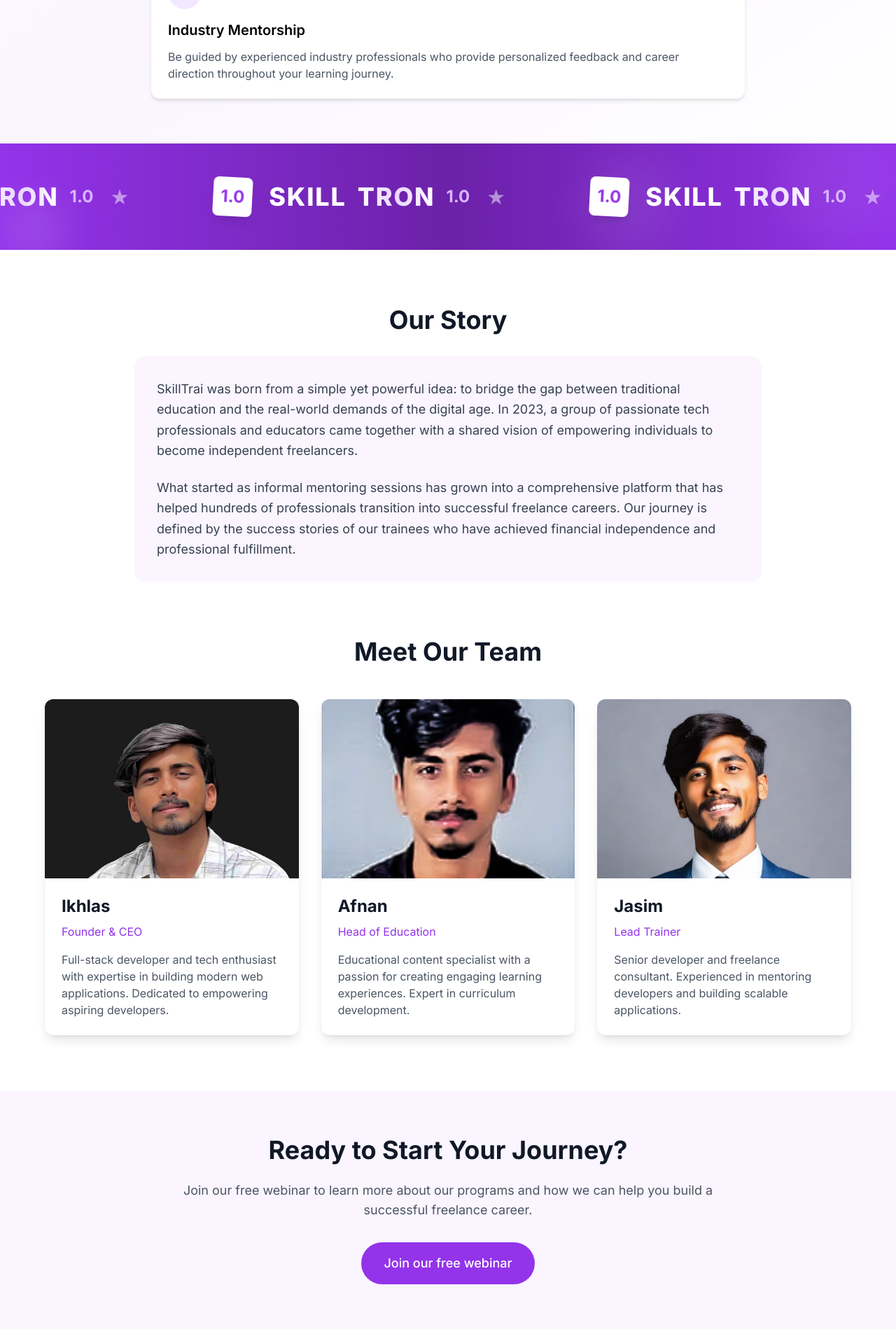
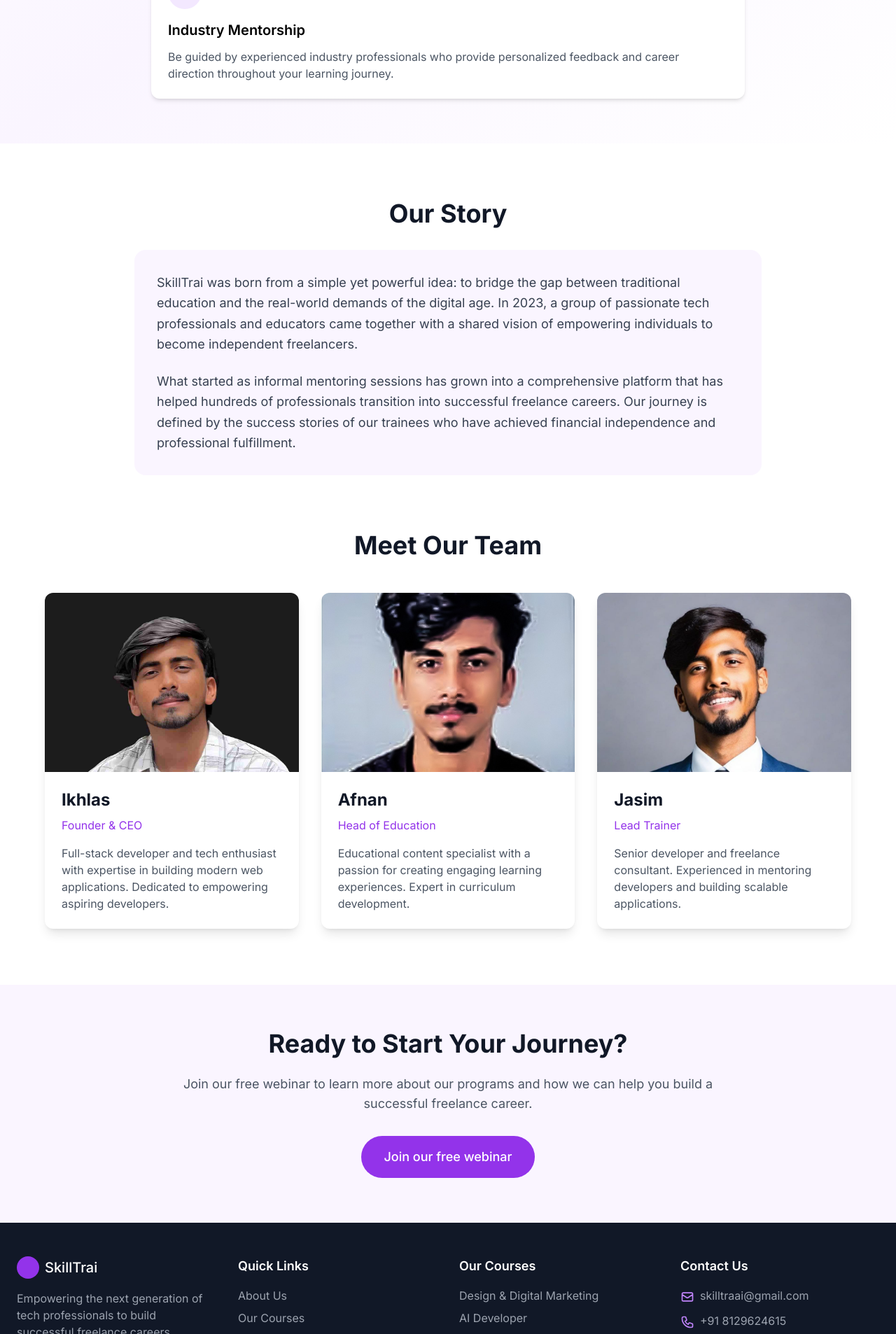
Before and after one commit to ikhlasx/skilltrai, a Django app: template frontend/templates/index.html in a window 1280 px wide. Shown: the part 2212-4118 px from the top of the page at 70% size. Before the commit the page ends 4047 px from the top, so only its background shows below. Run offline with Django 3.2, Linux system fonts and the light colour scheme; the template is opened without the code that fills it, so the values that code supplies are empty; some libraries are stand-ins or nearby versions.

Commit message:
indexs tail  issues

```diff
--- a/frontend/templates/index.html
+++ b/frontend/templates/index.html
@@ -110,10 +110,8 @@
                 <div className="min-h-screen bg-gradient-to-br from-white via-purple-50 to-white flex items-center">
                     <div className="container mx-auto px-6 pt-20">
                         <div className="max-w-4xl mx-auto text-center">
-                            <div className="inline-flex items-center bg-purple-100 rounded-full px-4 py-2 mb-8">
-                                <span className="text-xs font-medium text-purple-600 mr-2">NEW</span>
-                                <span className="text-sm text-gray-600">Skilltron 1.0!</span>
-                            </div>
+                            <SimpleSkilltronBanner />
+                            <div className="my-8"></div>
                             <h1 className="text-5xl md:text-7xl font-bold text-gray-900 mb-6">
                                 Be Independent<br />
                                 <span className="bg-gradient-to-r from-purple-600 to-purple-800 text-transparent bg-clip-text">
@@ -248,62 +246,21 @@
                 </div>
             );
 
-            const GradientBanner = () => {
+            const SimpleSkilltronBanner = () => {
                 return (
-                    <div className="relative overflow-hidden bg-gradient-to-r from-purple-600 via-purple-800 to-purple-600 py-12">
-                        {/* Background Shapes */}
-                        <div className="absolute inset-0 overflow-hidden">
-                            <div className="absolute top-1/2 left-0 w-24 h-24 bg-white/10 rounded-full transform -translate-y-1/2 blur-xl animate-float"></div>
-                            <div className="absolute top-1/4 right-1/4 w-32 h-32 bg-purple-300/10 rounded-full blur-xl animate-float-delayed"></div>
-                            <div className="absolute bottom-0 right-0 w-40 h-40 bg-white/5 rounded-full blur-xl animate-float-slow"></div>
-                        </div>
-
-                        {/* Main Content Track */}
-                        <div className="flex animate-marquee whitespace-nowrap">
-                            {[...Array(4)].map((_, index) => (
-                                <div key={index} className="flex items-center mx-12">
-                                    {/* Logo/Icon */}
-                                    <div className="w-14 h-14 bg-white rounded-lg flex items-center justify-center shadow-lg transform rotate-3">
-                                        <span className="text-purple-600 text-2xl font-bold">1.0</span>
-                                    </div>
-
-                                    {/* Text Group */}
-                                    <div className="ml-4 flex items-center">
-                                        <span className="text-4xl font-extrabold text-white mx-2 tracking-wider">
-                                            SKILL
-                                        </span>
-                                        <span className="text-4xl font-extrabold bg-clip-text text-transparent bg-gradient-to-r from-white via-purple-200 to-white mx-2 tracking-wider">
-                                            TRON
-                                        </span>
-                                        <span className="text-2xl font-bold text-purple-300 ml-2">1.0</span>
-                                        <span className="text-3xl text-white/50 mx-6">★</span>
-                                    </div>
+                    <div className="bg-purple-600 py-4 overflow-hidden">
+                        <div className="container mx-auto flex items-center justify-center gap-6">
+                            <div className="flex items-center">
+                                <div className="w-8 h-8 bg-white rounded-lg flex items-center justify-center">
+                                    <span className="text-purple-600 text-sm font-bold">1.0</span>
                                 </div>
-                            ))}
-                        </div>
-
-                        {/* Duplicate Track for Seamless Loop */}
-                        <div className="absolute top-0 flex animate-marquee2 whitespace-nowrap">
-                            {[...Array(4)].map((_, index) => (
-                                <div key={index} className="flex items-center mx-12">
-                                    {/* Logo/Icon */}
-                                    <div className="w-14 h-14 bg-white rounded-lg flex items-center justify-center shadow-lg transform rotate-3">
-                                        <span className="text-purple-600 text-2xl font-bold">1.0</span>
-                                    </div>
-
-                                    {/* Text Group */}
-                                    <div className="ml-4 flex items-center">
-                                        <span className="text-4xl font-extrabold text-white mx-2 tracking-wider">
-                                            SKILL
-                                        </span>
-                                        <span className="text-4xl font-extrabold bg-clip-text text-transparent bg-gradient-to-r from-white via-purple-200 to-white mx-2 tracking-wider">
-                                            TRON
-                                        </span>
-                                        <span className="text-2xl font-bold text-purple-300 ml-2">1.0</span>
-                                        <span className="text-3xl text-white/50 mx-6">★</span>
-                                    </div>
+                                <div className="ml-2 flex items-center">
+                                    <span className="text-xl font-bold text-white">SKILL</span>
+                                    <span className="text-xl font-bold text-white/90">TRON</span>
+                                    <span className="text-sm font-bold text-purple-300 ml-1">1.0</span>
                                 </div>
-                            ))}
+                            </div>
+                            <span className="text-sm text-white font-medium px-4 py-1 bg-purple-700 rounded-full">Coming Soon</span>
                         </div>
                     </div>
                 );
@@ -390,15 +347,102 @@
                 </div>
             );
 
+            const Footer = () => (
+                <footer className="bg-gray-900 text-white py-12">
+                    <div className="container mx-auto px-6">
+                        <div className="grid grid-cols-1 md:grid-cols-4 gap-8">
+                            {/* Company Info */}
+                            <div>
+                                <div className="flex items-center space-x-2 mb-4">
+                                    <div className="w-8 h-8 bg-purple-600 rounded-full"></div>
+                                    <span className="text-white text-xl font-medium">SkillTrai</span>
+                                </div>
+                                <p className="text-gray-400 mb-4">
+                                    Empowering the next generation of tech professionals to build successful freelance careers.
+                                </p>
+                                <div className="flex space-x-4">
+                                    <a href="https://www.instagram.com/skilltrai" className="text-gray-400 hover:text-white">
+                                        <svg className="w-5 h-5" fill="currentColor" viewBox="0 0 24 24" xmlns="http://www.w3.org/2000/svg">
+                                            <path d="M12 2.163c3.204 0 3.584.012 4.85.07 3.252.148 4.771 1.691 4.919 4.919.058 1.265.069 1.645.069 4.849 0 3.205-.012 3.584-.069 4.849-.149 3.225-1.664 4.771-4.919 4.919-1.266.058-1.644.07-4.85.07-3.204 0-3.584-.012-4.849-.07-3.26-.149-4.771-1.699-4.919-4.92-.058-1.265-.07-1.644-.07-4.849 0-3.204.013-3.583.07-4.849.149-3.227 1.664-4.771 4.919-4.919 1.266-.057 1.645-.069 4.849-.069zm0-2.163c-3.259 0-3.667.014-4.947.072-4.358.2-6.78 2.618-6.98 6.98-.059 1.281-.073 1.689-.073 4.948 0 3.259.014 3.668.072 4.948.2 4.358 2.618 6.78 6.98 6.98 1.281.058 1.689.072 4.948.072 3.259 0 3.668-.014 4.948-.072 4.354-.2 6.782-2.618 6.979-6.98.059-1.28.073-1.689.073-4.948 0-3.259-.014-3.667-.072-4.947-.196-4.354-2.617-6.78-6.979-6.98-1.281-.059-1.69-.073-4.949-.073zm0 5.838c-3.403 0-6.162 2.759-6.162 6.162s2.759 6.163 6.162 6.163 6.162-2.759 6.162-6.163c0-3.403-2.759-6.162-6.162-6.162zm0 10.162c-2.209 0-4-1.79-4-4 0-2.209 1.791-4 4-4s4 1.791 4 4c0 2.21-1.791 4-4 4zm6.406-11.845c-.796 0-1.441.645-1.441 1.44s.645 1.44 1.441 1.44c.795 0 1.439-.645 1.439-1.44s-.644-1.44-1.439-1.44z" />
+                                        </svg>
+                                    </a>
+                                    <a href="https://www.linkedin.com/company/skilltrai" className="text-gray-400 hover:text-white">
+                                        <svg className="w-5 h-5" fill="currentColor" viewBox="0 0 24 24" xmlns="http://www.w3.org/2000/svg">
+                                            <path d="M19 0h-14c-2.761 0-5 2.239-5 5v14c0 2.761 2.239 5 5 5h14c2.762 0 5-2.239 5-5v-14c0-2.761-2.238-5-5-5zm-11 19h-3v-11h3v11zm-1.5-12.268c-.966 0-1.75-.79-1.75-1.764s.784-1.764 1.75-1.764 1.75.79 1.75 1.764-.783 1.764-1.75 1.764zm13.5 12.268h-3v-5.604c0-3.368-4-3.113-4 0v5.604h-3v-11h3v1.765c1.396-2.586 7-2.777 7 2.476v6.759z" />
+                                        </svg>
+                                    </a>
+                                </div>
+                            </div>
+
+                            {/* Quick Links */}
+                            <div>
+                                <h3 className="text-lg font-semibold mb-4">Quick Links</h3>
+                                <ul className="space-y-2">
+                                    <li><a href="/about" className="text-gray-400 hover:text-white">About Us</a></li>
+                                    <li><a href="/courses" className="text-gray-400 hover:text-white">Our Courses</a></li>
+                                    <li><a href="/trainers" className="text-gray-400 hover:text-white">Trainers</a></li>
+                                    <li><a href="/events" className="text-gray-400 hover:text-white">Events</a></li>
+                                    <li><a href="/register" className="text-gray-400 hover:text-white">Register</a></li>
+                                </ul>
+                            </div>
+
+                            {/* Courses */}
+                            <div>
+                                <h3 className="text-lg font-semibold mb-4">Our Courses</h3>
+                                <ul className="space-y-2">
+                                    <li><a href="/courses#design" className="text-gray-400 hover:text-white">Design & Digital Marketing</a></li>
+                                    <li><a href="/courses#ai-dev" className="text-gray-400 hover:text-white">AI Developer</a></li>
+                                    <li><a href="/courses#ai-eng" className="text-gray-400 hover:text-white">AI Engineer</a></li>
+                                    <li><a href="/courses#data" className="text-gray-400 hover:text-white">Data Analysis</a></li>
+                                    <li><a href="/courses#robotics" className="text-gray-400 hover:text-white">Robotics and IoT</a></li>
+                                    <li><a href="/courses#content" className="text-gray-400 hover:text-white">Content Creation</a></li>
+                                </ul>
+                            </div>
+
+                            {/* Contact */}
+                            <div>
+                                <h3 className="text-lg font-semibold mb-4">Contact Us</h3>
+                                <ul className="space-y-3">
+                                    <li className="flex items-start">
+                                        <svg className="w-5 h-5 text-purple-400 mr-2 mt-1" fill="none" stroke="currentColor" viewBox="0 0 24 24" xmlns="http://www.w3.org/2000/svg">
+                                            <path strokeLinecap="round" strokeLinejoin="round" strokeWidth="2" d="M3 8l7.89 5.26a2 2 0 002.22 0L21 8M5 19h14a2 2 0 002-2V7a2 2 0 00-2-2H5a2 2 0 00-2 2v10a2 2 0 002 2z"></path>
+                                        </svg>
+                                        <a href="mailto:skilltraai@gmail.com" className="text-gray-400 hover:text-white">skilltraai@gmail.com</a>
+                                    </li>
+                                    <li className="flex items-start">
+                                        <svg className="w-5 h-5 text-purple-400 mr-2 mt-1" fill="none" stroke="currentColor" viewBox="0 0 24 24" xmlns="http://www.w3.org/2000/svg">
+                                            <path strokeLinecap="round" strokeLinejoin="round" strokeWidth="2" d="M3 5a2 2 0 012-2h3.28a1 1 0 01.948.684l1.498 4.493a1 1 0 01-.502 1.21l-2.257 1.13a11.042 11.042 0 005.516 5.516l1.13-2.257a1 1 0 011.21-.502l4.493 1.498a1 1 0 01.684.949V19a2 2 0 01-2 2h-1C9.716 21 3 14.284 3 6V5z"></path>
+                                        </svg>
+                                        <a href="tel:+918129624615" className="text-gray-400 hover:text-white">+91 8129624615</a>
+                                    </li>
+                                    <li className="flex items-start">
+                                        <svg className="w-5 h-5 text-purple-400 mr-2 mt-1" fill="none" stroke="currentColor" viewBox="0 0 24 24" xmlns="http://www.w3.org/2000/svg">
+                                            <path strokeLinecap="round" strokeLinejoin="round" strokeWidth="2" d="M17.657 16.657L13.414 20.9a1.998 1.998 0 01-2.827 0l-4.244-4.243a8 8 0 1111.314 0z"></path>
+                                            <path strokeLinecap="round" strokeLinejoin="round" strokeWidth="2" d="M15 11a3 3 0 11-6 0 3 3 0 016 0z"></path>
+                                        </svg>
+                                        <span className="text-gray-400">Kerala, India</span>
+                                    </li>
+                                </ul>
+                            </div>
+                        </div>
+
+                        <div className="border-t border-gray-800 mt-10 pt-6 text-center">
+                            <p className="text-gray-400">© 2025 SkillTrai. All rights reserved.</p>
+                            <p className="mt-2 text-sm text-gray-500">Empowering the next generation of tech professionals.</p>
+                        </div>
+                    </div>
+                </footer>
+            );
+
             return (
                 <div className="bg-white min-h-screen">
                     <Navigation />
                     <Hero />
                     <VisionMission />
                     <LearningApproach />
-                    <GradientBanner />
                     <About />
                     <WebinarCTA />
+                    <Footer />
                 </div>
             );
         };
```
